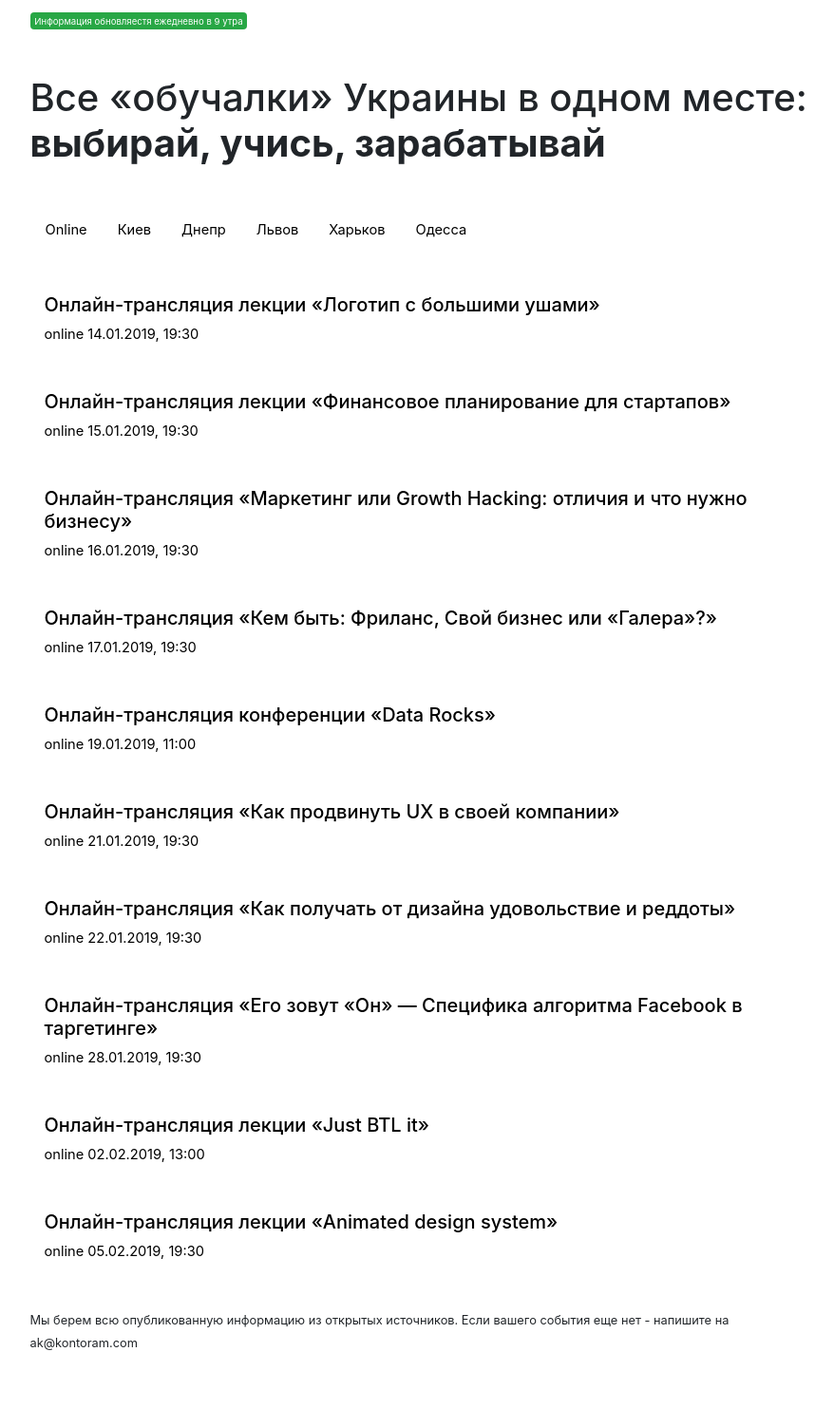
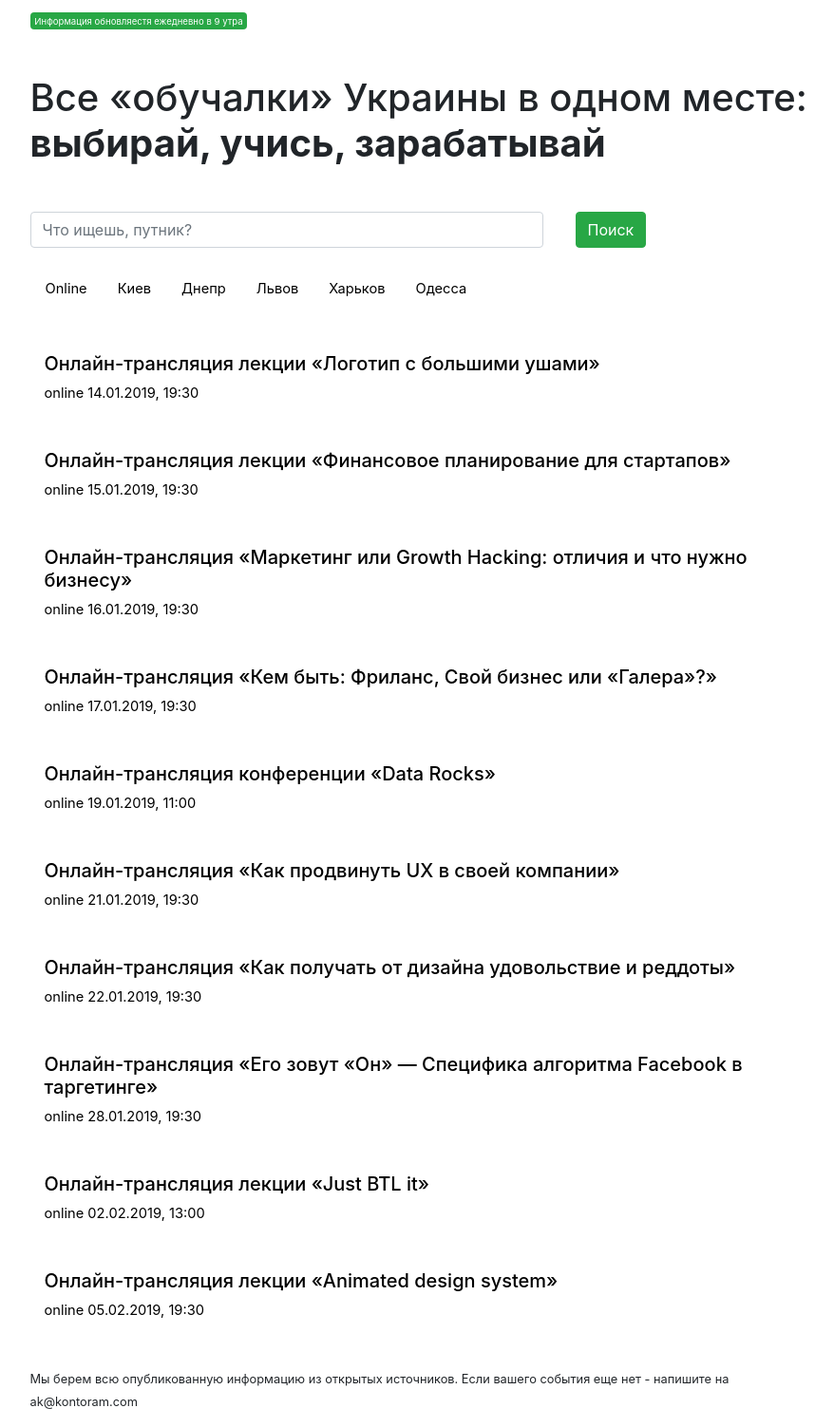
Before and after one commit to dyudyunov/cite_hub, a Django app: page / in a window 1280 px wide. Shown: the whole page at 95% size, without its empty margins (196-1074 px from the left). Before the commit the page ends 1422 px from the top, so only its background shows below. Run offline with Django 3.2, Linux system fonts and the light colour scheme; data comes from the database, SQL or seed files in the repository; some libraries are stand-ins or nearby versions.

Commit message:
search form update

```diff
--- a/cources_hub/templates/base.html
+++ b/cources_hub/templates/base.html
@@ -37,38 +37,39 @@
 <body>
     <div>
         <div class="container">
-
             <div class="mt-2">
-            {% block back_to_main %}
-            {% endblock %}
+                {% block back_to_main %}
+                {% endblock %}
             </div>
-
             <div class='row justify-content-md-center'>
-
                 <div class="col-sm col-xl-9">
-
                     {% block infoupdate %}
                     {% endblock %}
-
                 </div>
-
             </div>
-
             <div class='row justify-content-md-center'>
-
                 <div class="col-sm col-xl-9">
-
                     {% block mainheader %}
                     {% endblock %}
-
+                </div>
+            </div>
+            <form>
+                <div class="row justify-content-md-center">
+                    <div class="col-sm col-xl-6">
+                        <input type="text" class="form-control" placeholder="Что ищешь, путник?">
+                    </div>
+                    <div class="col-sm col-xl-3 mb-4">
+                        <button type="submit" class="btn btn-success ml-1">Поиск</button>
+                    </div>
+                </div>
+            </form>
+            <div class='row justify-content-md-center'>
+                <div class="col-sm col-xl-9">
                     {% block navbar %}
                     {% endblock %}
-
                     {% block content %}
                     {% endblock %}
-
                 </div>
-
             </div>
             <div class="row justify-content-md-center">
                 <div class="col-sm col-xl-9">
```
